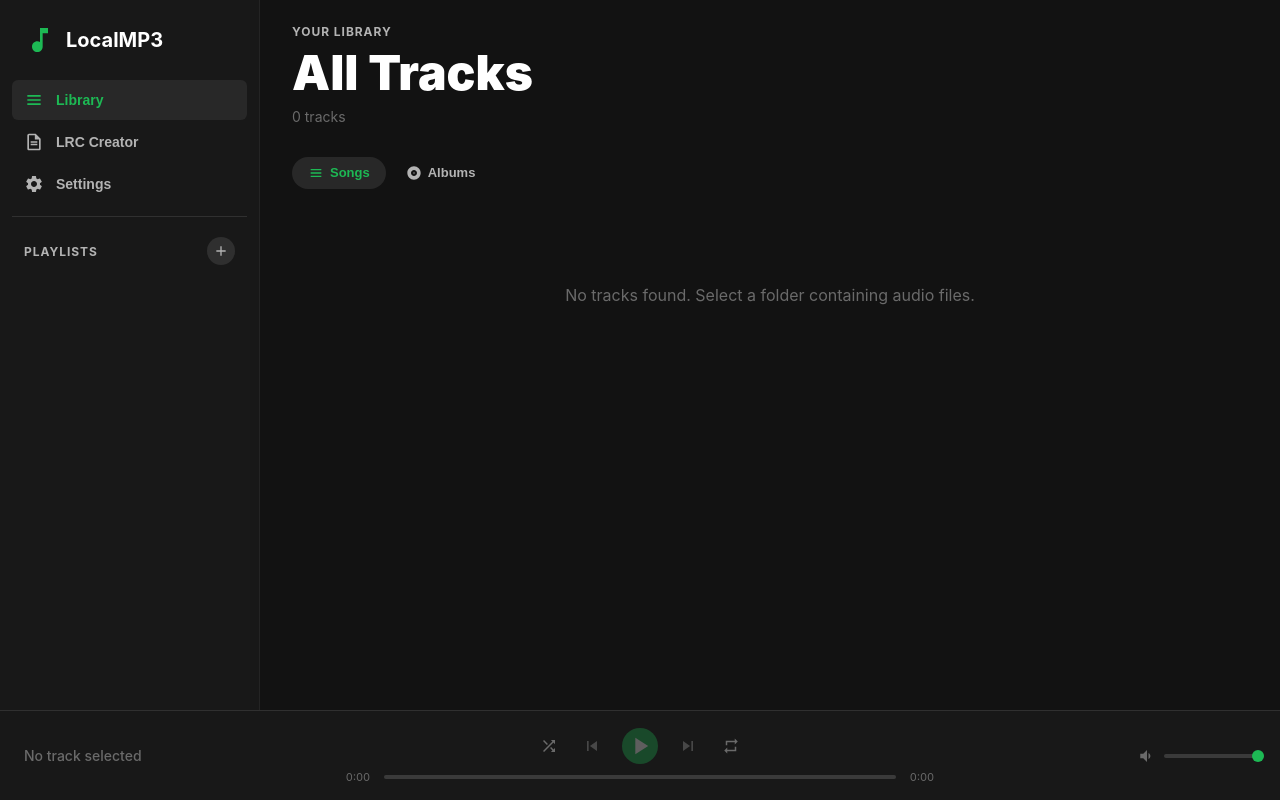
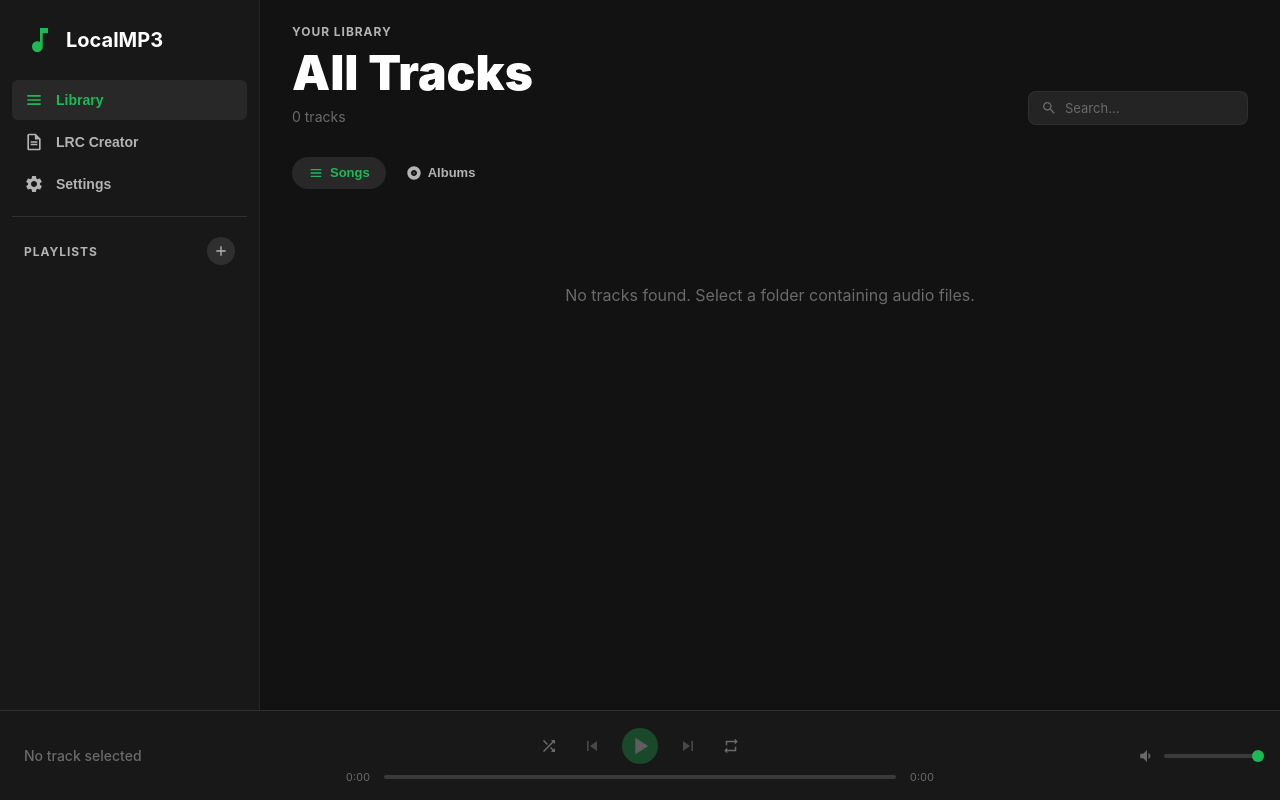
Before and after one commit to RyoKaST/LocalMP3, a React (Vite) app in the folder app/: page / in a window 1280 px wide. Built offline with nearby package versions, Linux system fonts and the light colour scheme.

Commit message:
Search Bar + d'autres hardcoded couleurs fixed

```diff
--- a/app/src/App.css
+++ b/app/src/App.css
@@ -278,7 +278,7 @@ body {
 }
 
 .sidebar-playlist-delete:hover {
-  color: #e74c3c;
+  color: var(--danger);
 }
 
 /* ===== Main Content ===== */
@@ -300,6 +300,63 @@ body {
   padding-bottom: 32px;
 }
 
+.tracklist-search-wrapper {
+  margin-left: auto;
+  align-self: flex-end;
+}
+
+.tracklist-search {
+  display: flex;
+  align-items: center;
+  gap: 8px;
+  background: var(--hover-bg);
+  border: 1px solid var(--border-subtle);
+  border-radius: 8px;
+  padding: 8px 12px;
+  width: 220px;
+  transition: border-color 0.15s, width 0.2s;
+}
+
+.tracklist-search:focus-within {
+  border-color: var(--accent);
+  width: 280px;
+}
+
+.tracklist-search svg {
+  flex-shrink: 0;
+  color: var(--text-subdued);
+}
+
+.tracklist-search input {
+  border: none;
+  background: none;
+  outline: none;
+  color: var(--text-primary);
+  font-size: 13px;
+  width: 100%;
+  font-family: inherit;
+}
+
+.tracklist-search input::placeholder {
+  color: var(--text-subdued);
+}
+
+.tracklist-search-clear {
+  border: none;
+  background: none;
+  color: var(--text-subdued);
+  cursor: pointer;
+  padding: 2px;
+  display: flex;
+  align-items: center;
+  border-radius: 50%;
+  transition: color 0.15s;
+}
+
+.tracklist-search-clear:hover {
+  color: var(--text-primary);
+}
+
 .tracklist-cover {
   width: 192px;
   height: 192px;
@@ -375,13 +432,13 @@ body {
 }
 
 .tracklist-title-input-error {
-  border-bottom-color: #e74c3c !important;
+  border-bottom-color: var(--danger) !important;
 }
 
 .tracklist-title-error {
   display: block;
   font-size: 12px;
-  color: #e74c3c;
+  color: var(--danger);
   font-weight: 500;
   margin-top: 4px;
   animation: fadeInOut 1.5s ease forwards;
@@ -459,7 +516,7 @@ body {
 }
 
 .album-card.playing {
-  background: rgba(29, 185, 84, 0.06);
+  background: color-mix(in srgb, var(--accent) 6%, transparent);
 }
 
 .album-card-cover {
@@ -847,7 +904,7 @@ td.col-actions {
 }
 
 .context-menu-danger:hover {
-  color: #e74c3c;
+  color: var(--danger);
 }
 
 .context-menu-chevron {
@@ -1538,7 +1595,7 @@ td.col-actions {
 
 .lrc-status.found {
   color: var(--accent);
-  background: rgba(29, 185, 84, 0.1);
+  background: color-mix(in srgb, var(--accent) 10%, transparent);
 }
 
 .lrc-status.found-plain {
@@ -1642,8 +1699,8 @@ td.col-actions {
 }
 
 .lyrics-action-danger:hover {
-  color: #e74c3c;
-  background: rgba(231, 76, 60, 0.1);
+  color: var(--danger);
+  background: color-mix(in srgb, var(--danger) 10%, transparent);
 }
 
 .lyrics-speed {
@@ -1990,8 +2047,8 @@ td.col-actions {
 }
 
 .settings-directory-remove:hover {
-  color: #e74c3c;
-  background: rgba(231, 76, 60, 0.1);
+  color: var(--danger);
+  background: color-mix(in srgb, var(--danger) 10%, transparent);
 }
 
 .settings-directory-empty {
@@ -1999,6 +2056,11 @@ td.col-actions {
   text-align: center;
   color: var(--text-subdued);
   font-size: 13px;
+}
+
+.settings-dir-actions {
+  display: flex;
+  gap: 10px;
 }
 
 .settings-add-dir-btn {
@@ -2017,6 +2079,26 @@ td.col-actions {
 }
 
 .settings-add-dir-btn:hover {
+  border-color: var(--accent);
+  color: var(--accent);
+}
+
+.settings-refresh-btn {
+  display: flex;
+  align-items: center;
+  gap: 8px;
+  padding: 10px 20px;
+  border: 1px solid var(--bg-highlight);
+  background: none;
+  color: var(--text-secondary);
+  border-radius: 8px;
+  font-size: 13px;
+  font-weight: 600;
+  cursor: pointer;
+  transition: all 0.15s;
+}
+
+.settings-refresh-btn:hover {
   border-color: var(--accent);
   color: var(--accent);
 }
@@ -2154,8 +2236,8 @@ td.col-actions {
 }
 
 .settings-dupe-delete:hover {
-  color: #e74c3c;
-  background: rgba(231, 76, 60, 0.1);
+  color: var(--danger);
+  background: color-mix(in srgb, var(--danger) 10%, transparent);
 }
 
 .settings-dupe-confirm {
@@ -2165,13 +2247,13 @@ td.col-actions {
   gap: 6px;
   font-size: 12px;
   font-weight: 600;
-  color: #e74c3c;
+  color: var(--danger);
 }
 
 .settings-dupe-confirm-yes {
   padding: 2px 10px;
   border: none;
-  background: #e74c3c;
+  background: var(--danger);
   color: #fff;
   border-radius: 4px;
   font-size: 12px;
@@ -2181,7 +2263,7 @@ td.col-actions {
 }
 
 .settings-dupe-confirm-yes:hover {
-  background: #c0392b;
+  background: var(--danger-hover);
 }
 
 .settings-dupe-confirm-no {
--- a/app/src/App.tsx
+++ b/app/src/App.tsx
@@ -414,6 +414,7 @@ function App() {
             onThemeChange={setTheme}
             onAddFolder={addFolder}
             onRemoveFolder={removeFolder}
+            onRefreshLibrary={() => scanAllPaths(libraryPaths)}
             onDeleteTrack={handleDeleteTrack}
           />
         ) : (
--- a/app/src/components/Settings.tsx
+++ b/app/src/components/Settings.tsx
@@ -10,6 +10,7 @@ interface SettingsProps {
   onThemeChange: (theme: "dark" | "light") => void;
   onAddFolder: () => void;
   onRemoveFolder: (path: string) => void;
+  onRefreshLibrary: () => void;
   onDeleteTrack: (trackPath: string) => void;
 }
 
@@ -62,6 +63,7 @@ export default function Settings({
   onThemeChange,
   onAddFolder,
   onRemoveFolder,
+  onRefreshLibrary,
   onDeleteTrack,
 }: SettingsProps) {
   const [activeTab, setActiveTab] = useState<Tab>("appearances");
@@ -252,12 +254,22 @@ export default function Settings({
                   </div>
                 )}
               </div>
+              <div className="settings-dir-actions">
                 <button className="settings-add-dir-btn" onClick={onAddFolder}>
                   <svg viewBox="0 0 24 24" width="18" height="18" fill="currentColor">
                     <path d="M19 13h-6v6h-2v-6H5v-2h6V5h2v6h6v2z" />
                   </svg>
                   Add Directory
                 </button>
+                {libraryPaths.length > 0 && (
+                  <button className="settings-refresh-btn" onClick={onRefreshLibrary}>
+                    <svg viewBox="0 0 24 24" width="18" height="18" fill="currentColor">
+                      <path d="M17.65 6.35C16.2 4.9 14.21 4 12 4c-4.42 0-7.99 3.58-7.99 8s3.57 8 7.99 8c3.73 0 6.84-2.55 7.73-6h-2.08c-.82 2.33-3.04 4-5.65 4-3.31 0-6-2.69-6-6s2.69-6 6-6c1.66 0 3.14.69 4.22 1.78L13 11h7V4l-2.35 2.35z" />
+                    </svg>
+                    Refresh
+                  </button>
+                )}
+              </div>
             </div>
           </div>
         )}
--- a/app/src/components/TrackList.tsx
+++ b/app/src/components/TrackList.tsx
@@ -176,8 +176,20 @@ export default function TrackList({
 }: TrackListProps) {
   const [sortKey, setSortKey] = useState<SortKey>("title");
   const [sortDir, setSortDir] = useState<SortDir>("asc");
+  const [searchQuery, setSearchQuery] = useState("");
   const rawTracks = playlist ? playlist.tracks : tracks;
-  const displayTracks = sortTracks(rawTracks, sortKey, sortDir);
+
+  const filteredTracks = useMemo(() => {
+    const q = searchQuery.toLowerCase().trim();
+    if (!q) return rawTracks;
+    return rawTracks.filter((t) =>
+      t.title.toLowerCase().includes(q) ||
+      t.artist.toLowerCase().includes(q) ||
+      t.album.toLowerCase().includes(q)
+    );
+  }, [rawTracks, searchQuery]);
+
+  const displayTracks = sortTracks(filteredTracks, sortKey, sortDir);
   const [contextMenu, setContextMenu] = useState<{
     track: Track;
     x: number;
@@ -190,7 +202,7 @@ export default function TrackList({
 
   const albums = useMemo<Album[]>(() => {
     const map = new Map<string, Album>();
-    for (const track of rawTracks) {
+    for (const track of filteredTracks) {
       const primaryArtist = track.artist.split(";")[0].trim();
       const key = `${track.album.toLowerCase()}::${primaryArtist.toLowerCase()}`;
       if (!map.has(key)) {
@@ -210,7 +222,7 @@ export default function TrackList({
     const result = [...map.values()];
     result.sort((a, b) => a.name.toLowerCase().localeCompare(b.name.toLowerCase()));
     return result;
-  }, [rawTracks]);
+  }, [filteredTracks]);
 
   const activeAlbum = useMemo(() => {
     if (!selectedAlbum) return null;
@@ -320,6 +332,26 @@ export default function TrackList({
               {playlist.tracks.length !== 1 ? "s" : ""}
             </span>
           </div>
+          <div className="tracklist-search-wrapper">
+            <div className="tracklist-search">
+              <svg viewBox="0 0 24 24" width="16" height="16" fill="currentColor">
+                <path d="M15.5 14h-.79l-.28-.27C15.41 12.59 16 11.11 16 9.5 16 5.91 13.09 3 9.5 3S3 5.91 3 9.5 5.91 16 9.5 16c1.61 0 3.09-.59 4.23-1.57l.27.28v.79l5 4.99L20.49 19l-4.99-5zm-6 0C7.01 14 5 11.99 5 9.5S7.01 5 9.5 5 14 7.01 14 9.5 11.99 14 9.5 14z" />
+              </svg>
+              <input
+                type="text"
+                placeholder="Search..."
+                value={searchQuery}
+                onChange={(e) => setSearchQuery(e.target.value)}
+              />
+              {searchQuery && (
+                <button className="tracklist-search-clear" onClick={() => setSearchQuery("")}>
+                  <svg viewBox="0 0 24 24" width="14" height="14" fill="currentColor">
+                    <path d="M19 6.41L17.59 5 12 10.59 6.41 5 5 6.41 10.59 12 5 17.59 6.41 19 12 13.41 17.59 19 19 17.59 13.41 12z" />
+                  </svg>
+                </button>
+              )}
+            </div>
+          </div>
         </div>
       ) : (
         <div className="tracklist-header">
@@ -327,6 +359,26 @@ export default function TrackList({
             <span className="tracklist-label">YOUR LIBRARY</span>
             <h1 className="tracklist-title">All Tracks</h1>
             <span className="tracklist-meta">{tracks.length} tracks</span>
+          </div>
+          <div className="tracklist-search-wrapper">
+            <div className="tracklist-search">
+              <svg viewBox="0 0 24 24" width="16" height="16" fill="currentColor">
+                <path d="M15.5 14h-.79l-.28-.27C15.41 12.59 16 11.11 16 9.5 16 5.91 13.09 3 9.5 3S3 5.91 3 9.5 5.91 16 9.5 16c1.61 0 3.09-.59 4.23-1.57l.27.28v.79l5 4.99L20.49 19l-4.99-5zm-6 0C7.01 14 5 11.99 5 9.5S7.01 5 9.5 5 14 7.01 14 9.5 11.99 14 9.5 14z" />
+              </svg>
+              <input
+                type="text"
+                placeholder="Search..."
+                value={searchQuery}
+                onChange={(e) => setSearchQuery(e.target.value)}
+              />
+              {searchQuery && (
+                <button className="tracklist-search-clear" onClick={() => setSearchQuery("")}>
+                  <svg viewBox="0 0 24 24" width="14" height="14" fill="currentColor">
+                    <path d="M19 6.41L17.59 5 12 10.59 6.41 5 5 6.41 10.59 12 5 17.59 6.41 19 12 13.41 17.59 19 19 17.59 13.41 12z" />
+                  </svg>
+                </button>
+              )}
+            </div>
           </div>
         </div>
       )}
```
Lines whose indentation alone changed are shown as unchanged.
